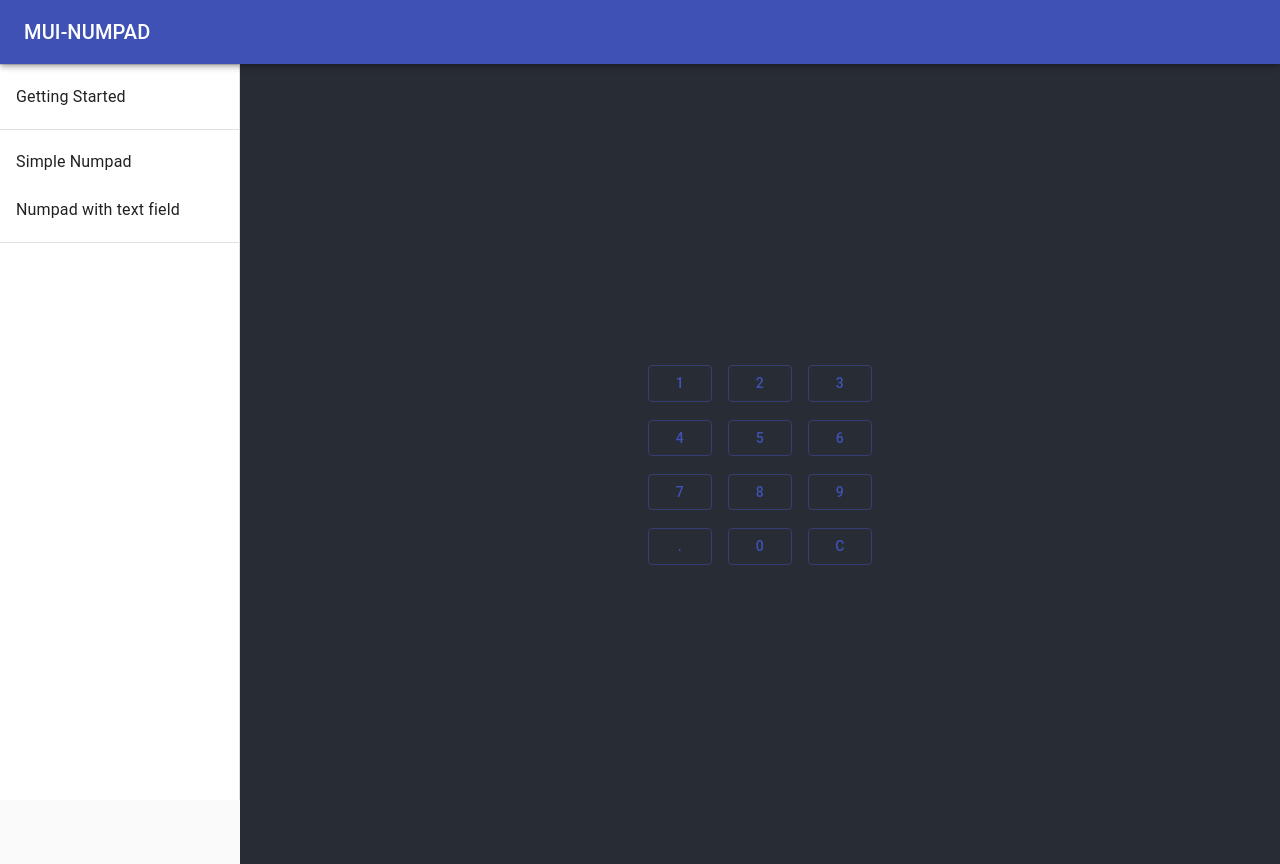
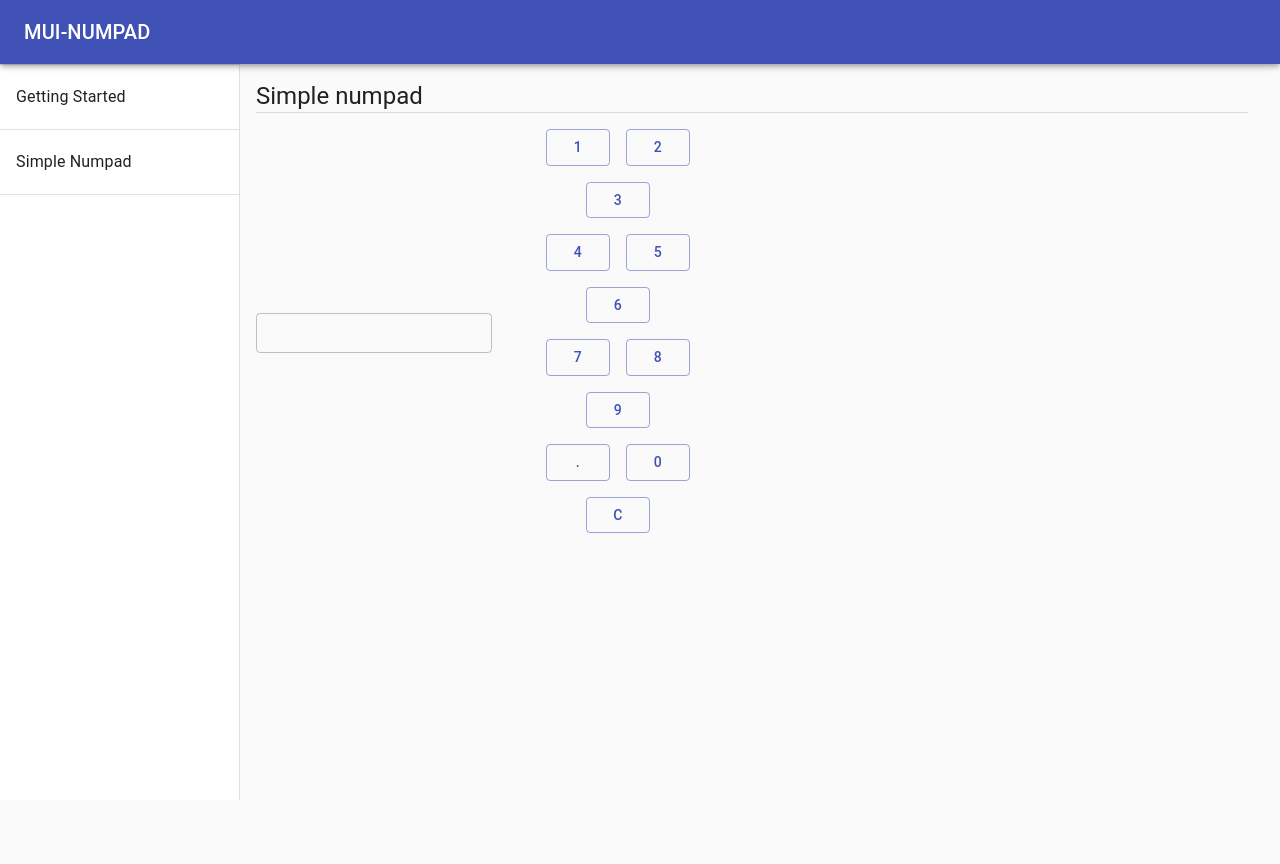
Before and after one commit to crux-coder/mui-numpad, a React (Create React App) app: page / in a window 1280 px wide. After the commit the page ends 800 px from the top, so only its background shows below. Built offline with nearby package versions, Linux system fonts and the light colour scheme.

Commit message:
Added an example, updated readme and index md files. Minimally working version.

```diff
--- a/package.json
+++ b/package.json
@@ -1,6 +1,6 @@
 {
   "name": "mui-numpad",
-  "version": "0.1.2",
+  "version": "0.1.3-alpha",
   "private": false,
   "license": "MIT",
   "main": "./lib/MuiNumpad.js",
--- a/src/App.css
+++ b/src/App.css
@@ -14,7 +14,6 @@
 }
 
 .App-header {
-  background-color: #282c34;
   min-height: 100vh;
   display: flex;
   flex-direction: column;
--- a/src/Main.js
+++ b/src/Main.js
@@ -1,4 +1,4 @@
-import React from 'react';
+import React, { useState } from 'react';
 import PropTypes from 'prop-types';
 import AppBar from '@material-ui/core/AppBar';
 import CssBaseline from '@material-ui/core/CssBaseline';
@@ -6,18 +6,16 @@ import Divider from '@material-ui/core/Divider';
 import Drawer from '@material-ui/core/Drawer';
 import Hidden from '@material-ui/core/Hidden';
 import IconButton from '@material-ui/core/IconButton';
-import InboxIcon from '@material-ui/icons/MoveToInbox';
 import List from '@material-ui/core/List';
 import ListItem from '@material-ui/core/ListItem';
-import ListItemIcon from '@material-ui/core/ListItemIcon';
 import ListItemText from '@material-ui/core/ListItemText';
-import MailIcon from '@material-ui/icons/Mail';
 import MenuIcon from '@material-ui/icons/Menu';
 import Toolbar from '@material-ui/core/Toolbar';
 import Typography from '@material-ui/core/Typography';
 import { makeStyles, useTheme } from '@material-ui/core/styles';
 import './App.css';
-import MuiNumpad from './components/MuiNumpad';
+import { Grid } from '@material-ui/core';
+import SimpleNumpad from './examples/SimpleNumpad';
 
 const drawerWidth = 240;
 
@@ -49,14 +47,25 @@ const useStyles = makeStyles((theme) => ({
     content: {
         flexGrow: 1,
         padding: theme.spacing(0),
+        marginTop: theme.spacing(10),
     },
+    contentContainer: {
+        width: '100%',
+    },
+    contentElement: {
+        marginLeft: theme.spacing(2),
+        marginRight: theme.spacing(2),
+    },
+    contentTitle: {
+        marginBottom: theme.spacing(2)
+    }
 }));
 
 function Main(props) {
     const { window } = props;
     const classes = useStyles();
     const theme = useTheme();
-    const [mobileOpen, setMobileOpen] = React.useState(false);
+    const [mobileOpen, setMobileOpen] = useState(false);
 
     const handleDrawerToggle = () => {
         setMobileOpen(!mobileOpen);
@@ -73,11 +82,8 @@ function Main(props) {
             </List>
             <Divider />
             <List>
-                <ListItem button key="simple-numpad">
+                <ListItem href="#simple-numpad" button key="simple-numpad">
                     <ListItemText primary="Simple Numpad" />
-                </ListItem>
-                <ListItem button key="input-numpad">
-                    <ListItemText primary="Numpad with text field" />
                 </ListItem>
             </List>
             <Divider />
@@ -85,7 +91,6 @@ function Main(props) {
     );
 
     const container = window !== undefined ? () => window().document.body : undefined;
-
     return (
         <div className={classes.root}>
             <CssBaseline />
@@ -137,12 +142,11 @@ function Main(props) {
                 </Hidden>
             </nav>
             <main className={classes.content}>
-                <div className={classes.toolbar} />
-                <div className="App">
-                    <header className="App-header">
-                        <MuiNumpad />
-                    </header>
-                </div>
+                <Grid container className={classes.contentContainer} spacing={2}>
+                    <Grid id="simple-numpad" className={classes.contentElement} item xs={12}>
+                        <SimpleNumpad />
+                    </Grid>
+                </Grid>
             </main>
         </div>
     );
--- a/src/components/MuiNumpad.js
+++ b/src/components/MuiNumpad.js
@@ -1,4 +1,4 @@
-import React from 'react';
+import React, { useState, useEffect } from 'react';
 import { makeStyles } from '@material-ui/core/styles';
 import Grid from '@material-ui/core/Grid';
 import { Button } from '@material-ui/core';
@@ -14,8 +14,26 @@ const useStyles = makeStyles((theme) => ({
   },
 }));
 
-export default function SpacingGrid() {
+export default function MuiNumpad({ onChange }) {
   const classes = useStyles();
+  const [inputValue, setInputValue] = useState('');
+  const [disabledDot, setDisabledDot] = useState(false);
+
+  const onButtonPress = (_value) => {
+    const newValue = inputValue.concat(_value);
+    setInputValue(newValue);
+    onChange(newValue);
+  }
+
+  const handleClear = () => {
+    setInputValue('');
+    onChange('');
+  }
+
+  useEffect(() => {
+    if (inputValue.includes('.')) setDisabledDot(true);
+    else setDisabledDot(false);
+  }, [inputValue]);
 
   return (
     <Grid container className={classes.container} spacing={2}>
@@ -23,7 +41,7 @@ export default function SpacingGrid() {
         <Grid container justify="center" spacing={2}>
           {[1, 2, 3].map((value) => (
             <Grid key={value} item>
-              <Button color="primary" variant="outlined" className={classes.button}>{value}</Button>
+              <Button onClick={() => onButtonPress(value)} color="primary" variant="outlined" className={classes.button}>{value}</Button>
             </Grid>
           ))}
         </Grid>
@@ -32,7 +50,7 @@ export default function SpacingGrid() {
         <Grid container justify="center" spacing={2}>
           {[4, 5, 6].map((value) => (
             <Grid key={value} item>
-              <Button color="primary" variant="outlined" className={classes.button}>{value}</Button>
+              <Button onClick={() => onButtonPress(value)} color="primary" variant="outlined" className={classes.button}>{value}</Button>
             </Grid>
           ))}
         </Grid>
@@ -41,18 +59,22 @@ export default function SpacingGrid() {
         <Grid container justify="center" spacing={2}>
           {[7, 8, 9].map((value) => (
             <Grid key={value} item>
-              <Button color="primary" variant="outlined" className={classes.button}>{value}</Button>
+              <Button onClick={() => onButtonPress(value)} color="primary" variant="outlined" className={classes.button}>{value}</Button>
             </Grid>
           ))}
         </Grid>
       </Grid>
       <Grid item xs={12} className={classes.numberRow} >
         <Grid container justify="center" className={classes.numberRow} spacing={2}>
-          {['.', 0, 'C'].map((value) => (
-            <Grid key={value} item>
-              <Button color="primary" variant="outlined" className={classes.button}>{value}</Button>
+          <Grid key="dot" item>
+              <Button disabled={disabledDot} onClick={() => onButtonPress('.')} color="primary" variant="outlined" className={classes.button}>.</Button>
             </Grid>
-          ))}
+          <Grid key={0} item>
+              <Button onClick={() => onButtonPress(0)} color="primary" variant="outlined" className={classes.button}>0</Button>
+            </Grid>
+          <Grid key="clear" item>
+            <Button onClick={handleClear} color="primary" variant="outlined" className={classes.button}>C</Button>
+          </Grid>
         </Grid>
       </Grid>
     </Grid>
--- /dev/null
+++ b/src/examples/SimpleNumpad.js
@@ -0,0 +1,53 @@
+import React, { useState } from 'react';
+import Divider from '@material-ui/core/Divider';
+import Typography from '@material-ui/core/Typography';
+import { makeStyles } from '@material-ui/core/styles';
+import MuiNumpad from '../components/MuiNumpad';
+import { Grid, TextField } from '@material-ui/core';
+
+const useStyles = makeStyles((theme) => ({
+    contentTitle: {
+        marginBottom: theme.spacing(2)
+    },
+    gridItem: {
+        display: 'flex',
+        flexDirection: 'column',
+        alignItems: 'center',
+        justifyContent: 'center',
+    },
+    textField: {
+        width: '100%',
+    }
+}));
+
+function SimpleNumpad(props) {
+    const classes = useStyles();
+    const [value, setValue] = useState();
+
+    const onChange = (_value) => {
+        setValue(_value);
+    }
+
+    return (
+        <>
+            <div className={classes.contentTitle}>
+                <Typography variant="h5">
+                    Simple numpad
+                </Typography>
+                <Divider />
+            </div>
+            <Grid container spacing={2}>
+                <Grid item className={classes.gridItem} xs={3}>
+                    <TextField margin="dense" onChange={() => ''} className={classes.textField} value={value} id="outlined-basic" variant="outlined" />
+                </Grid>
+                <Grid item xs={3}>
+                    <MuiNumpad
+                        onChange={onChange}
+                    />
+                </Grid>
+            </Grid>
+        </>
+    );
+}
+
+export default SimpleNumpad;
```
Also changed, not shown: 3 other files (tests, documents, lock files or other folders).
